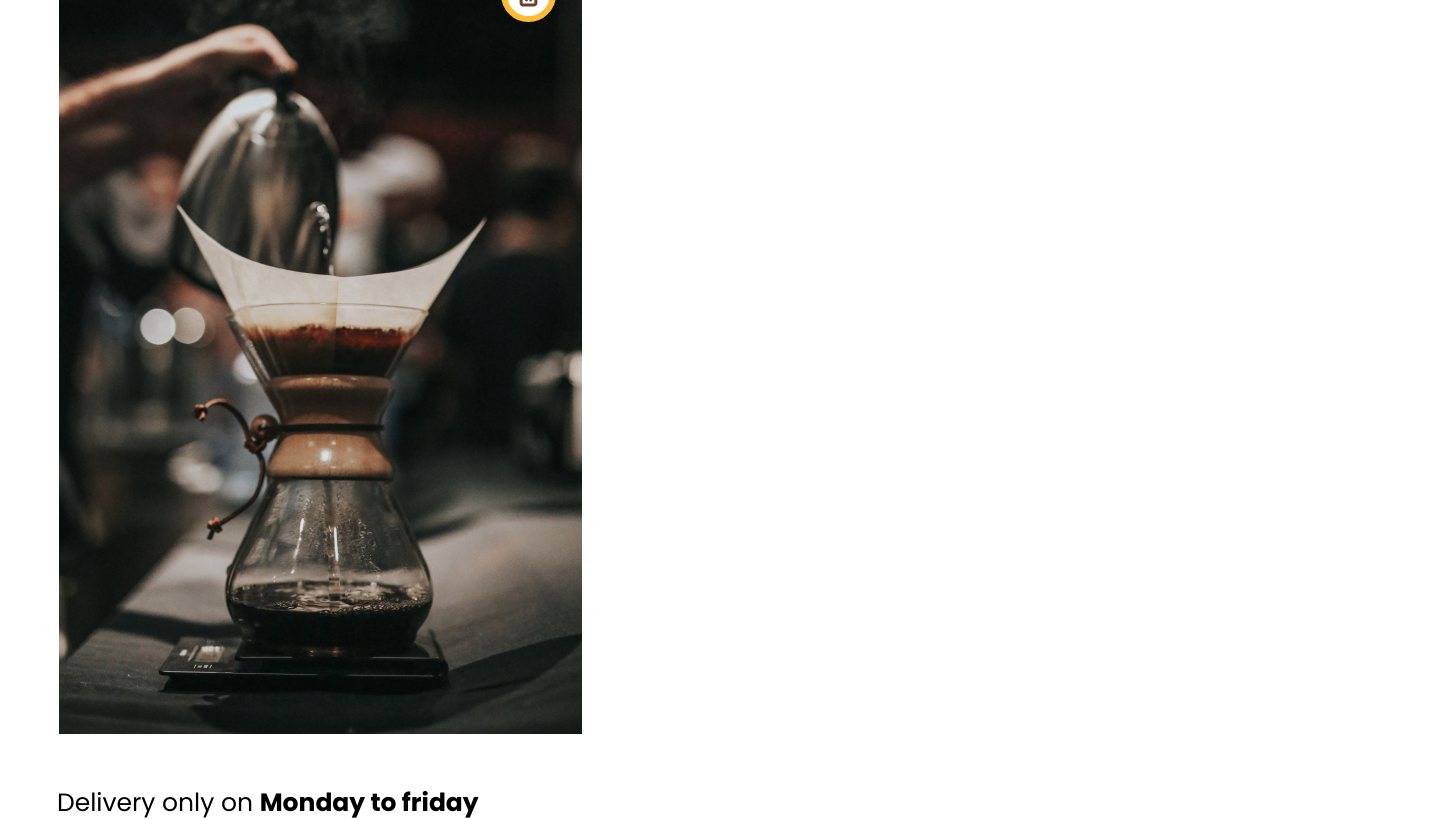
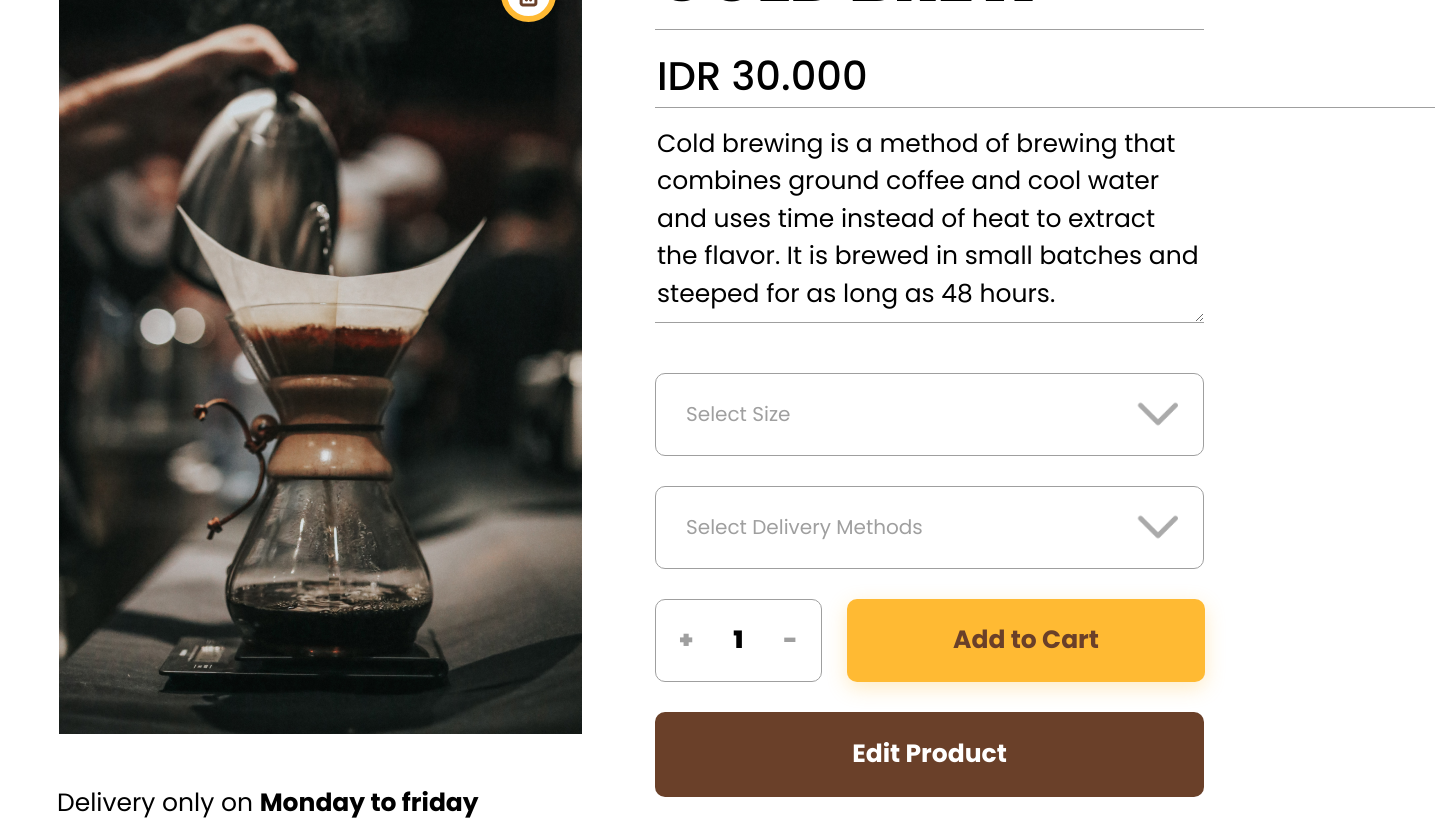
Before and after one commit to eggyatma2908/CoffeeShop-Front-End, a Vue app: page /home/edit-product-admin in a window 1280 px wide. Shown: the part 340-1160 px from the top of the page, 1435 px wide, since content can reach past the window. Built offline with nearby package versions, Linux system fonts and the light colour scheme.

Commit message:
Third Commit

```diff
--- a/src/components/module/EditProductAdmin.vue
+++ b/src/components/module/EditProductAdmin.vue
@@ -20,28 +20,34 @@
             <div class="col-lg-6">
                 <div class="box4">
                     <div class="box5">
-                        <input class="productname" type="text" placeholder="Enter product name" v-model="productname">
-                        <input class="price" type="text" placeholder="Enter price" v-model="price">
-                        <input class="productdetail" type="text" placeholder="Enter details" v-model="productdetail">
+                        <input class="productname" type="text" placeholder="Enter product name" value="COLD BREW">
+                        <input class="price" type="text" placeholder="Enter price" value="IDR 30.000">
+                        <textarea class="productdetail" type="text" placeholder="Enter details" value="">Cold brewing is a method of brewing that combines ground coffee and cool water and uses time instead of heat to extract the flavor. It is brewed in small batches and steeped for as long as 48 hours.</textarea>
                     </div>
                 </div>
                 <div class="box6">
                     <select>
-                        <option >Select Size</option>
-                        <option >Audi</option>
-                        <option >BMW</option>
-                        <option >Citroen</option>
-                        <option >Ford</option>
-                        <option >Honda</option>
-                        <option >Jaguar</option>
-                        <option >Land Rover</option>
-                        <option >Mercedes</option>
-                        <option >Mini</option>
-                        <option >Nissan</option>
-                        <option >Toyota</option>
-                        <option >Volvo</option>
+                        <option disabled selected>Select Size</option>
+                        <option>R</option>
+                        <option>L</option>
+                        <option>XL</option>
+                    </select>
+                    <select>
+                        <option disabled selected>Select Delivery Methods</option>
+                        <option>Dine in</option>
+                        <option>Door delivery</option>
+                        <option>Pick up</option>
                     </select>
                 </div>
+                <div class="box7">
+                    <div class="box8">
+                        <button class="plus" type="submit" @click="plusCount">+</button>
+                        <p class="text4">{{count}}</p>
+                        <button class="minus" type="submit" @click="minusCount">-</button>
+                    </div>
+                    <button class="addcart" type="submit">Add to Cart</button>
+                </div>
+                <button class="editproduct" type="submit">Edit Product</button>
             </div>
         </div>
     </div>
@@ -52,9 +58,17 @@ export default {
   name: 'EditProductAdmin',
   data () {
     return {
-      productname: 'COLD BREW',
-      price: 'IDR 30.000',
-      productdetail: 'Cold brewing is a method of brewing that combines ground coffee and cool water and uses time instead of heat to extract the flavor. It is brewed in small batches and steeped for as long as 48 hours.'
+      count: 1
+    }
+  },
+  methods: {
+    plusCount () {
+      this.count = this.count + 1
+    },
+    minusCount () {
+      if (this.count > 0) {
+        this.count = this.count - 1
+      }
     }
   }
 }
@@ -138,6 +152,7 @@ export default {
     height: 70px;
 
     margin-left: -90px;
+    margin-bottom: 50px;
 
     font-family: Poppins;
     font-style: normal;
@@ -150,6 +165,8 @@ export default {
 .box4 {
     display: flex;
     align-items: center;
+
+    margin-top: 123px;
 }
 
 .box5 {
@@ -157,17 +174,63 @@ export default {
     flex-direction: column;
 }
 
+input::placeholder {
+    font-family: Poppins;
+    font-style: normal;
+    font-weight: normal;
+    font-size: 25px;
+
+    letter-spacing: 0.03em;
+}
+
+input:focus {
+    outline: none;
+}
+
 .productname {
+    width: 549px;
+
+    margin-bottom: 15px;
+
+    font-family: Poppins;
+    font-style: normal;
+    font-weight: 900;
+    font-size: 65px;
+
     border: none;
     border-bottom: 1px solid #9F9F9F;
+
+    color: #000000;
 }
 
 .price {
+    margin-bottom: 15px;
+
+    font-family: Poppins;
+    font-style: normal;
+    font-weight: 500;
+    font-size: 40px;
+    line-height: 60px;
+
     border: none;
     border-bottom: 1px solid #9F9F9F;
+
+    color: #000000;
 }
 
 .productdetail {
+    width: 549px;
+    height: 200px;
+
+    padding-bottom: 0px;
+    margin-bottom: 50px;
+
+    font-family: Poppins;
+    font-style: normal;
+    font-weight: normal;
+    font-size: 25px;
+
+    color: #000000;
     border: none;
     border-bottom: 1px solid #9F9F9F;
 }
@@ -177,6 +240,7 @@ select {
     height: 83px;
 
     padding-left: 30px;
+    margin-bottom: 30px;
 
     border: 1px solid #9F9F9F;
     box-sizing: border-box;
@@ -195,22 +259,111 @@ select {
     background: url('../../assets/arrow.png') 96% / 10% no-repeat #FFFFFF;
 }
 
-.selectdelivery {
-    width: 549px;
+.box7 {
+    display: flex;
+    justify-content: space-between;
+
+    width: 550px;
+
+    margin-bottom: 30px;
+}
+
+.box8 {
+    display: flex;
+    justify-content: space-around;
+    align-items: center;
+
+    width: 167px;
     height: 83px;
-
-    padding-left: 30px;
 
     background: #FFFFFF;
     border: 1px solid #9F9F9F;
     box-sizing: border-box;
     border-radius: 10px;
+}
+
+.plus {
+    font-family: Poppins;
+    font-style: normal;
+    font-weight: 900;
+    font-size: 24px;
+
+    color: #9F9F9F;
+
+    border: none;
+    background-color: transparent;
+}
+
+.plus:focus {
+    outline: none;
+}
+
+.text4 {
+    margin-bottom: 0px;
 
     font-family: Poppins;
     font-style: normal;
-    font-weight: normal;
-    font-size: 20px;
+    font-weight: 900;
+    font-size: 24px;
+
+    color: #000000;
+}
+
+.minus {
+    font-family: Poppins;
+    font-style: normal;
+    font-weight: 900;
+    font-size: 24px;
 
     color: #9F9F9F;
+
+    border: none;
+    background-color: transparent;
 }
+
+.minus:focus {
+    outline: none;
+}
+
+.addcart {
+    width: 358px;
+    height: 83px;
+
+    font-family: Poppins;
+    font-style: normal;
+    font-weight: bold;
+    font-size: 25px;
+
+    color: #6A4029;
+
+    background: #FFBA33;
+    box-shadow: 0px 6px 20px rgba(255, 186, 51, 0.29);
+    border: none;
+    border-radius: 10px;
+}
+
+.addcart:focus {
+    outline: none;
+}
+
+.editproduct {
+    width: 549px;
+    height: 85px;
+
+    font-family: Poppins;
+    font-style: normal;
+    font-weight: bold;
+    font-size: 25px;
+
+    color: #FFFFFF;
+
+    background: #6A4029;
+    border: none;
+    border-radius: 10px;
+}
+
+.editproduct:focus {
+    outline: none;
+}
+
 </style>
```
